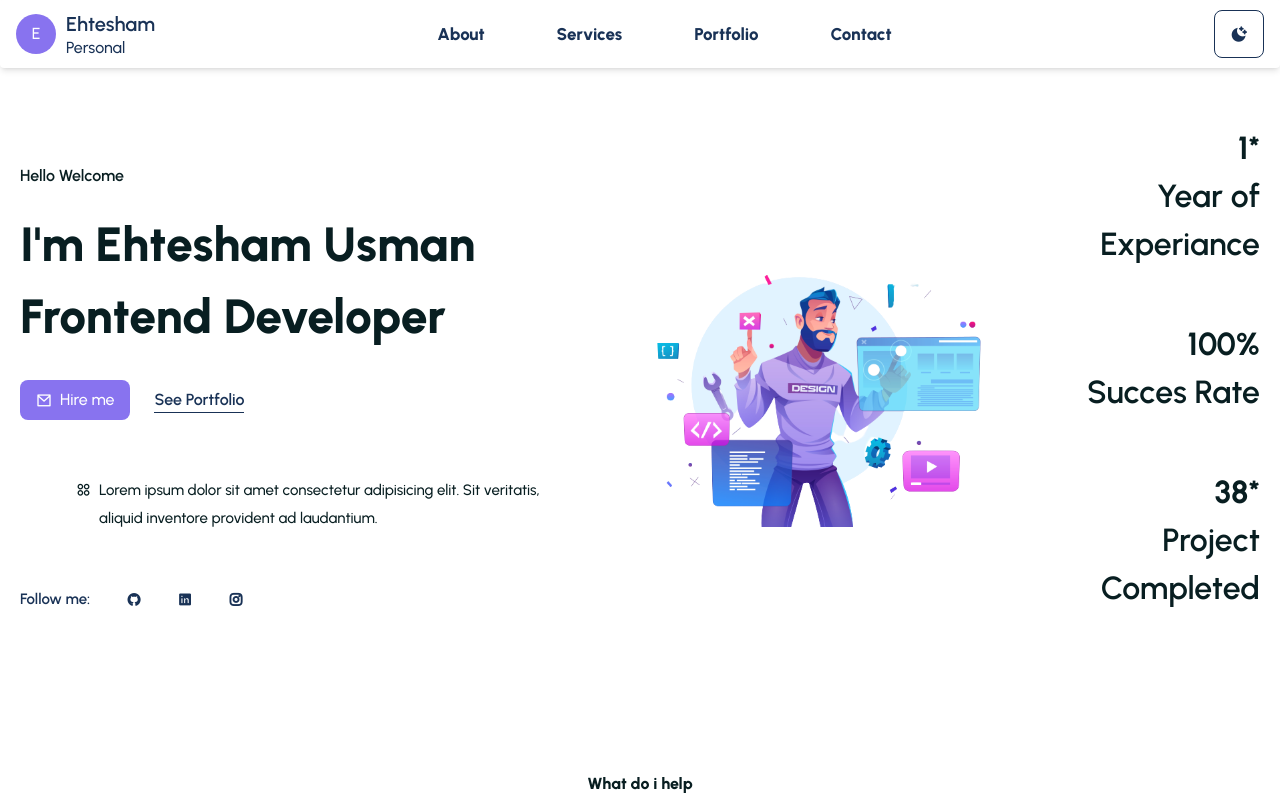
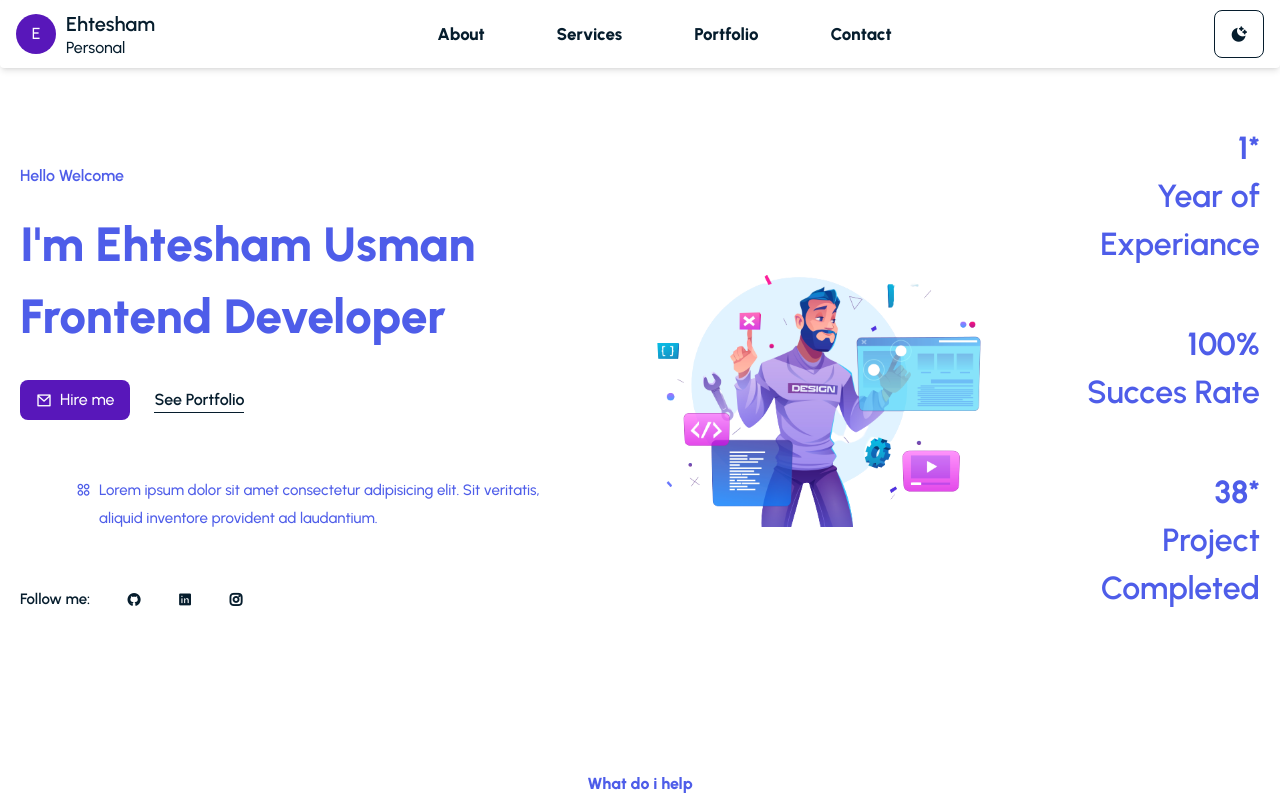
Before and after one commit to Ehtesham1234/PortFolio2, a React (Vite) app: page / in a window 1280 px wide. Shown: the top 800 px of the page. Built offline with nearby package versions, Linux system fonts and the light colour scheme.

Commit message:
Color changes

```diff
--- a/src/App.jsx
+++ b/src/App.jsx
@@ -53,7 +53,7 @@ function App() {
   return (
     <Flowbite>
       {/* <DarkThemeToggle /> */}
-      <div className="dark:bg-[#212121]">
+      <div className="dark:bg-[#050505] bg-[#ffffff]">
         <Header themeChange={themeChange} open={open} />
         <main>
           <Hero />
--- a/src/components/Header/Header.jsx
+++ b/src/components/Header/Header.jsx
@@ -133,7 +133,7 @@ const Header = ({ themeChange, open }) => {
       fluid
       rounded
       className="leading-[80px] sticky top-0 left-0
-    z-[99]  bg-white shadow-md dark:bg-[#212121]"
+    z-[99]  bg-[#ffffff] shadow-md dark:bg-[#050505]"
     >
       <Navbar.Brand href="#">
         <div className="flex items-center gap-[10px] ">
--- a/tailwind.config.js
+++ b/tailwind.config.js
@@ -9,12 +9,20 @@ export default {
   theme: {
     extend: {
       colors: {
-        primaryColor: "#8873ef",
-        headingColor: "#081e21",
-        smallTextColor: "#193256",
-        primaryColorDark: "#FF7043",
-        headingColorDark: "#FF5722",
-        smallTextColorDark: "#FAFAFA",
+        // primaryColor: "#8873ef",
+        // headingColor: "#081e21",
+        // smallTextColor: "#193256",
+        // primaryColorDark: "#FF7043",
+        // headingColorDark: "#FF5722",
+        // smallTextColorDark: "#FAFAFA",
+        primaryColor: "#5817ba",
+        headingColor: "#4e5de9",
+        smallTextColor: "#061d2d",
+        accent: "#c7a9f4",
+        primaryColorDark: "#a777ee",
+        headingColorDark: "#4e5de9",
+        smallTextColorDark: "#fafafa",
+        accentDark: "#16062d",
       },
     },
   },
```
